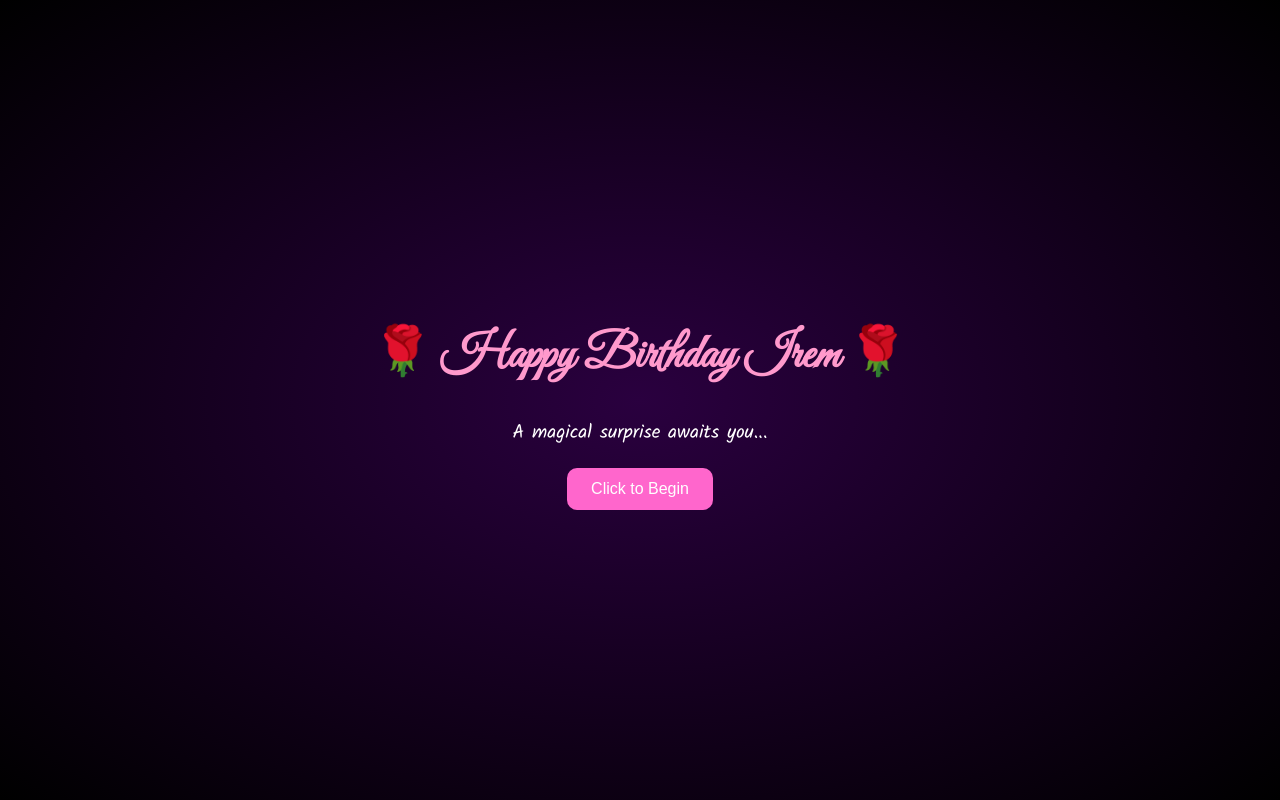
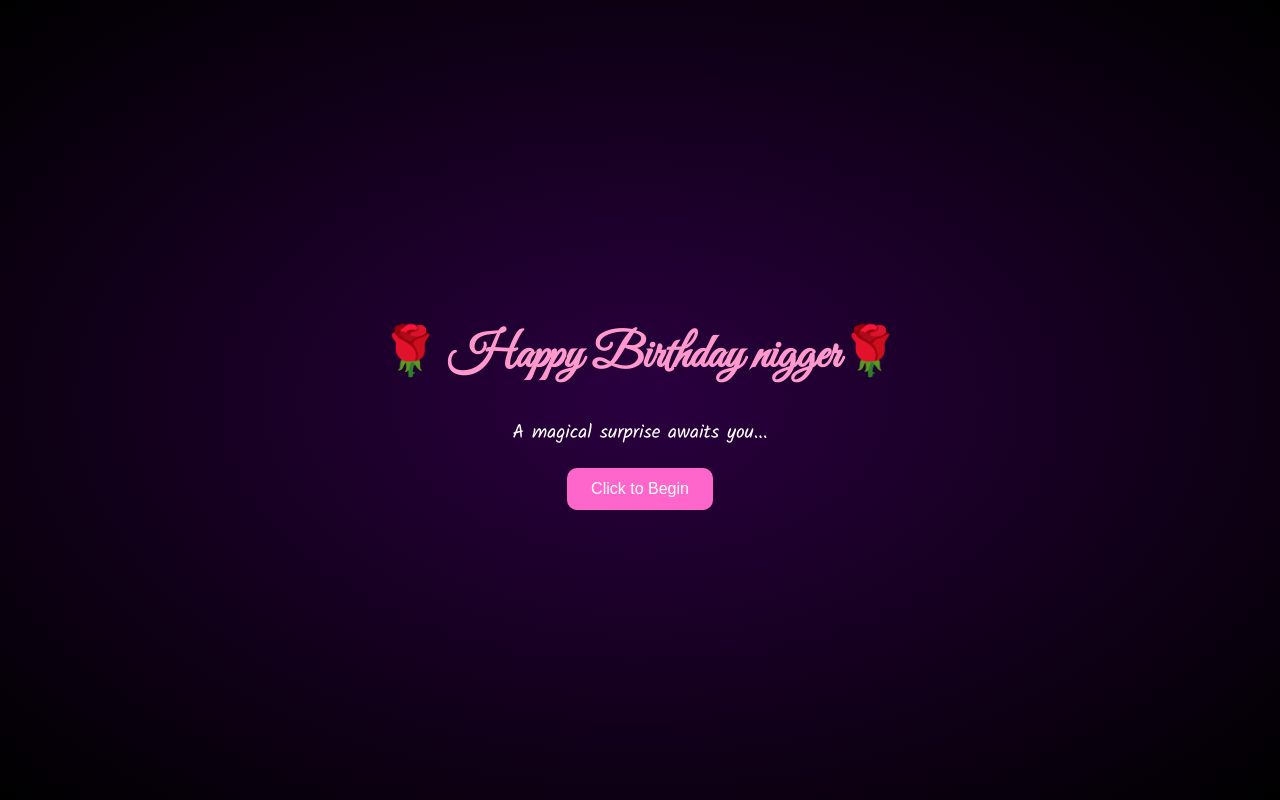
Before and after one commit to MustaphaDo/happyBirthdaysweetie, a plain HTML site: page index.html in a window 1280 px wide. Drawn offline with Linux system fonts and the light colour scheme.

Commit message:
Update index.html

```diff
--- a/index.html
+++ b/index.html
@@ -10,7 +10,7 @@
 </head>
 <body class="intro-page">
   <div class="intro-content">
-    <h1 class="intro-title">🌹 Happy Birthday Irem 🌹</h1>
+    <h1 class="intro-title">🌹 Happy Birthday nigger🌹</h1>
     <p class="intro-text">A magical surprise awaits you...</p>
     <button onclick="startSurprise()">Click to Begin</button>
   </div>
```
